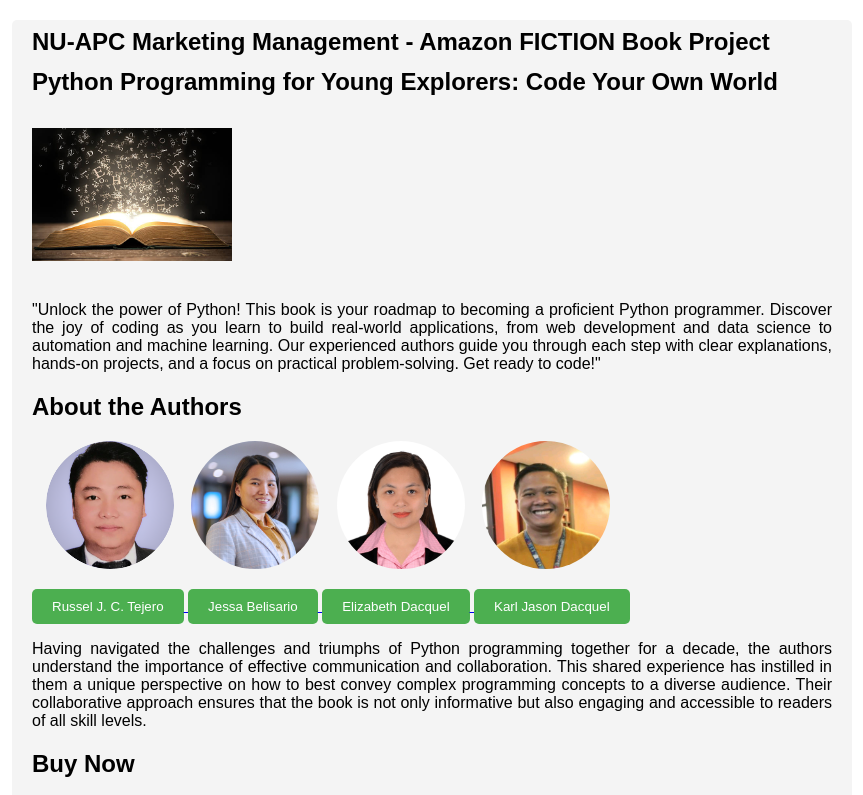
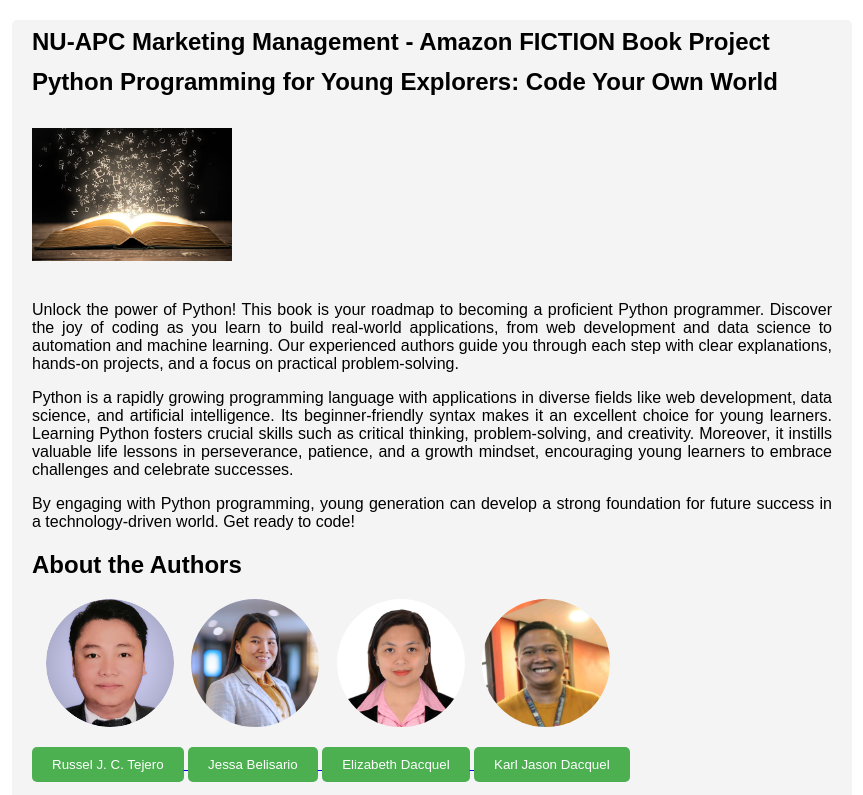
Before and after one commit to rj-tejero/myfictionbook, a plain HTML site: page index.html in a window 1280 px wide. Shown: the top 795 px of the page, without its empty margins (208-1071 px from the left). Drawn offline with Linux system fonts and the light colour scheme.

Commit message:
Update index.html

```diff
--- a/index.html
+++ b/index.html
@@ -24,8 +24,9 @@
       onclick="window.open('https://www.amazon.com', '_blank')"
       title="Click here to buy now on Amazon"
     >
-    <p>"Unlock the power of Python! This book is your roadmap to becoming a proficient Python programmer. Discover the joy of coding as you learn to build real-world applications, from web development and data science to automation and machine learning. Our experienced authors guide you through each step with clear explanations, hands-on projects, and a focus on practical problem-solving. Get ready to code!"</p>
-
+    <p>Unlock the power of Python! This book is your roadmap to becoming a proficient Python programmer. Discover the joy of coding as you learn to build real-world applications, from web development and data science to automation and machine learning. Our experienced authors guide you through each step with clear explanations, hands-on projects, and a focus on practical problem-solving.</p>
+    <p>Python is a rapidly growing programming language with applications in diverse fields like web development, data science, and artificial intelligence. Its beginner-friendly syntax makes it an excellent choice for young learners. Learning Python fosters crucial skills such as critical thinking, problem-solving, and creativity. Moreover, it instills valuable life lessons in perseverance, patience, and a growth mindset, encouraging young learners to embrace challenges and celebrate successes.</p>
+    <p>By engaging with Python programming, young generation can develop a strong foundation for future success in a technology-driven world. Get ready to code!</p>
     <h2>About the Authors</h2>
     <div class="photo">
       <img
```
